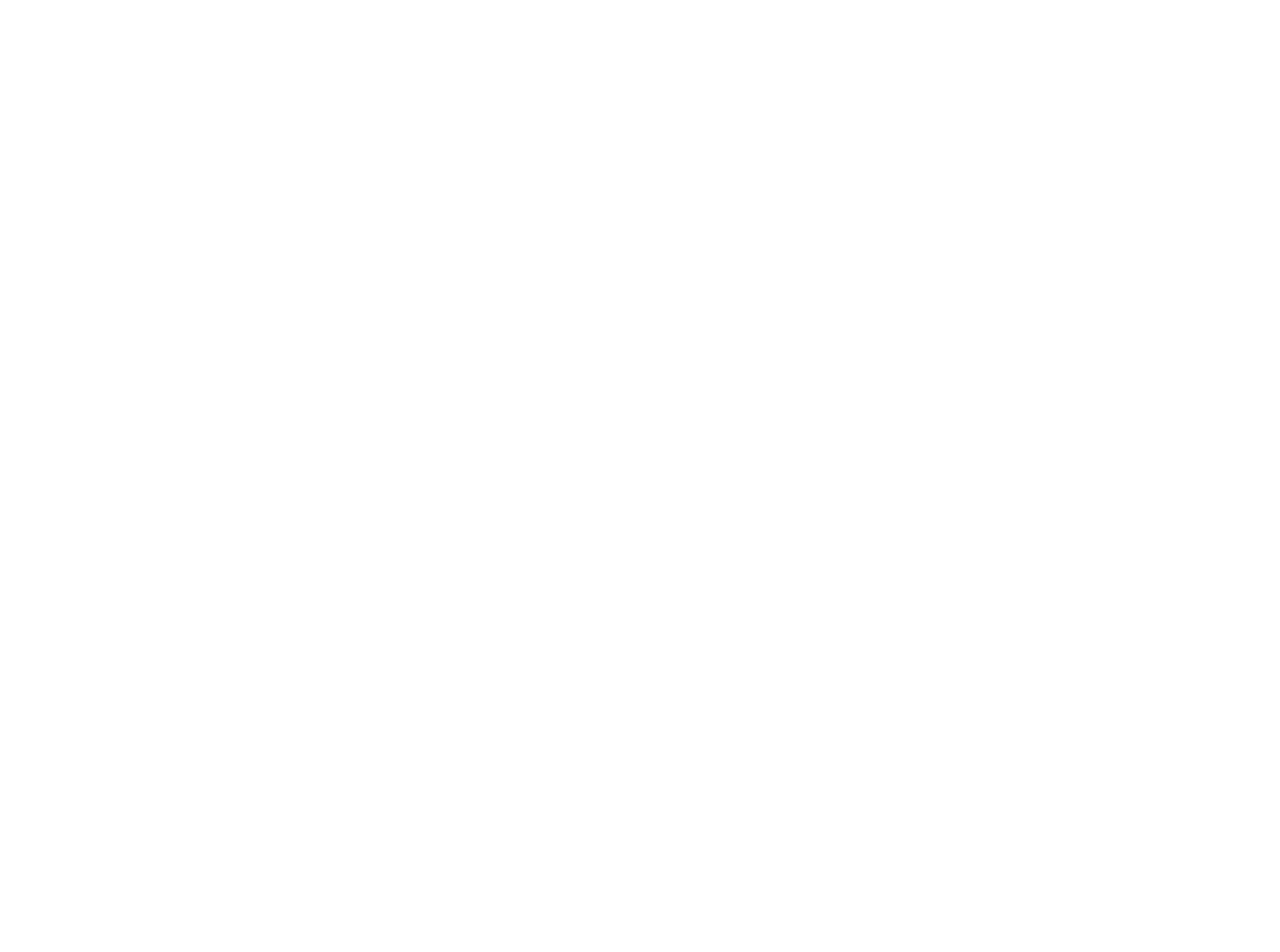
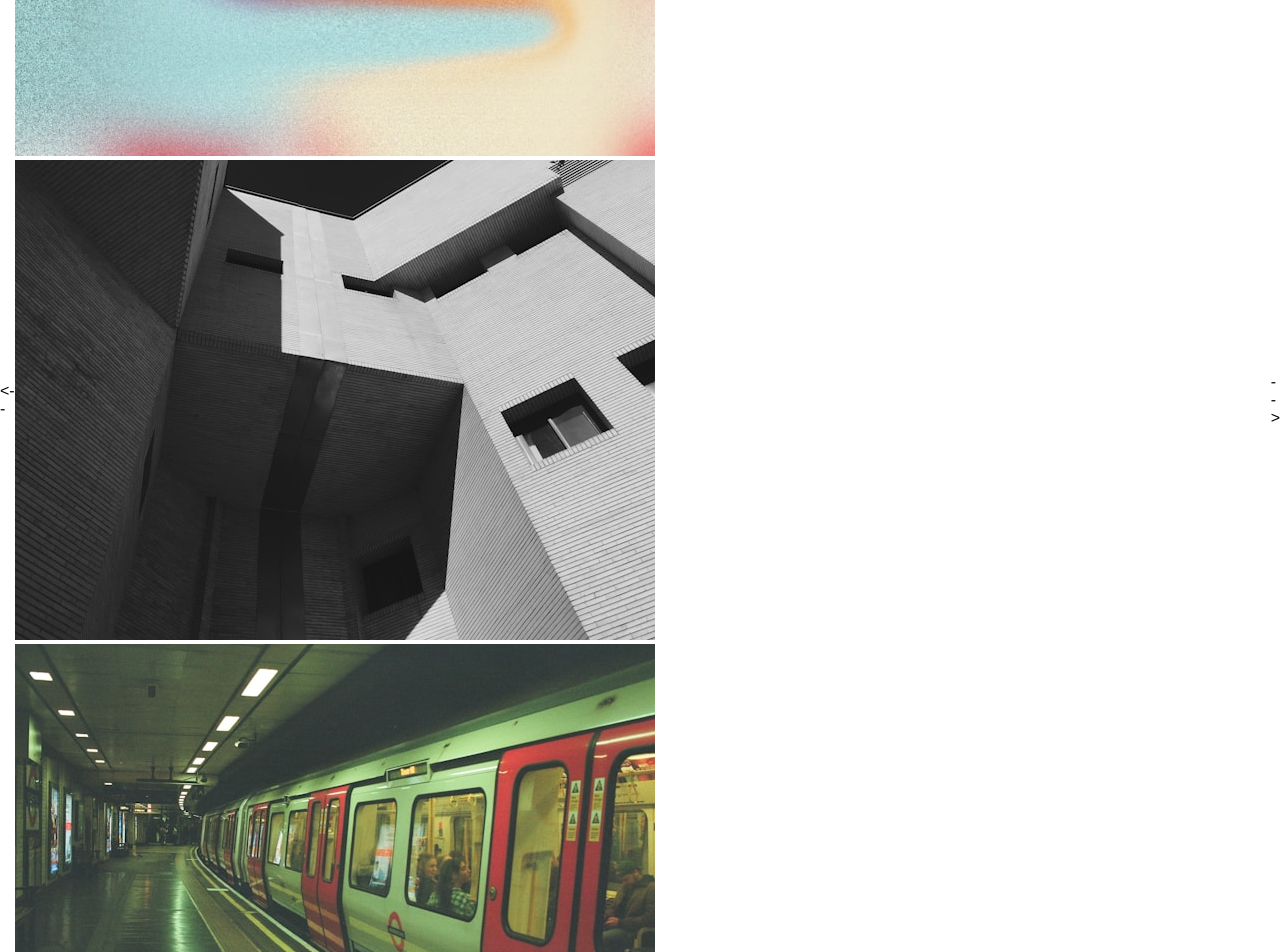
Before and after one commit to SanjeevMidda/carousel, a React (Create React App) app: page / in a window 1280 px wide. Shown: the top 952 px of the page. Before the commit the page ends 800 px from the top, so only its background shows below. Built offline with nearby package versions, Linux system fonts and the light colour scheme.

Commit message:
imported imgs into App.js and created UI for imgs and created directional arrows

```diff
--- a/src/App.js
+++ b/src/App.js
@@ -1,7 +1,34 @@
 import "./index.css";
 
+import one from "./imgs/one.jpg";
+import two from "./imgs/two.jpg";
+import three from "./imgs/three.jpg";
+import four from "./imgs/four.jpg";
+import five from "./imgs/five.jpg";
+import six from "./imgs/six.jpg";
+import seven from "./imgs/seven.jpg";
+
 function App() {
-  return <div className="App"></div>;
+  // arrows
+  // get imgs
+  // container to hold our images
+  // smaller and bigger when in focus
+
+  return (
+    <div className="App">
+      <div className="leftArrow">{`<--`}</div>
+      <div className="mainImageContainer">
+        <img src={one} alt="" />
+        <img src={two} alt="" />
+        <img src={three} alt="" />
+        <img src={four} alt="" />
+        <img src={five} alt="" />
+        <img src={six} alt="" />
+        <img src={seven} alt="" />
+      </div>
+      <div className="rightArrow">{`-->`}</div>
+    </div>
+  );
 }
 
 export default App;
```
